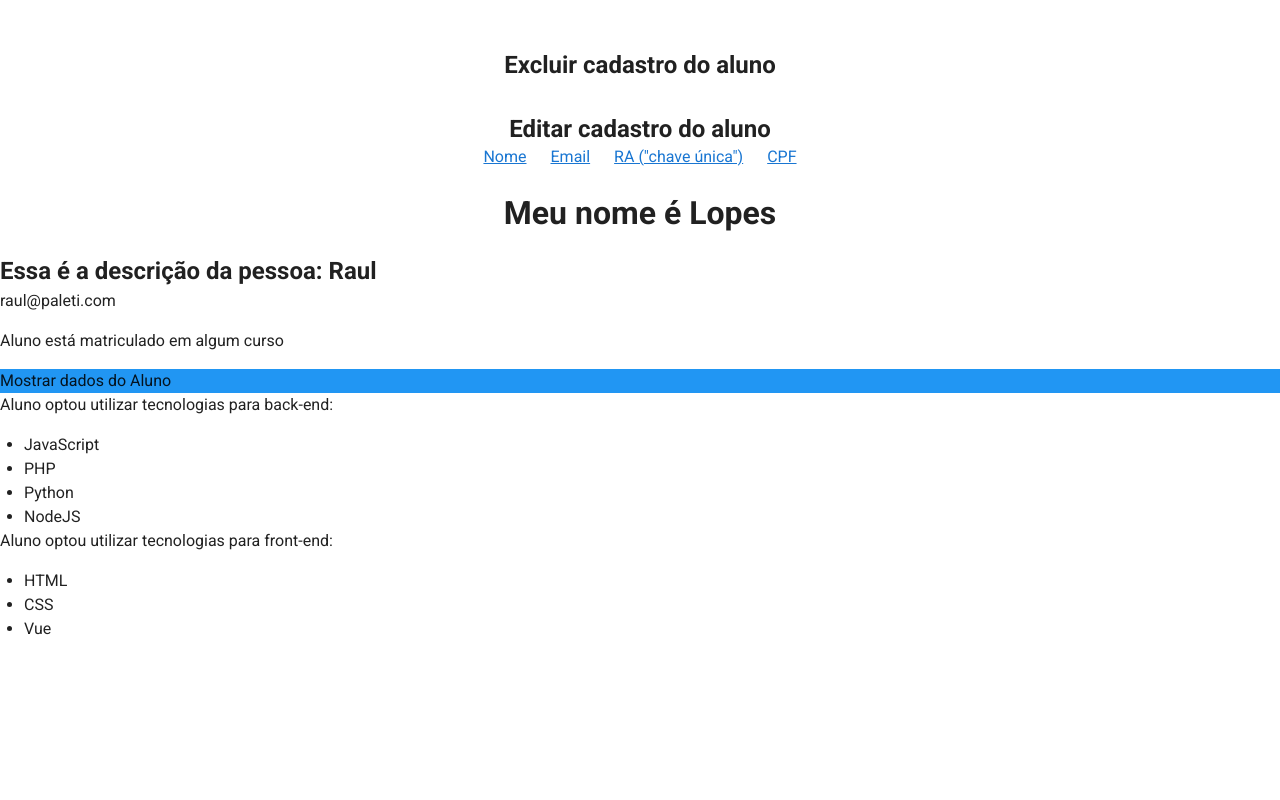
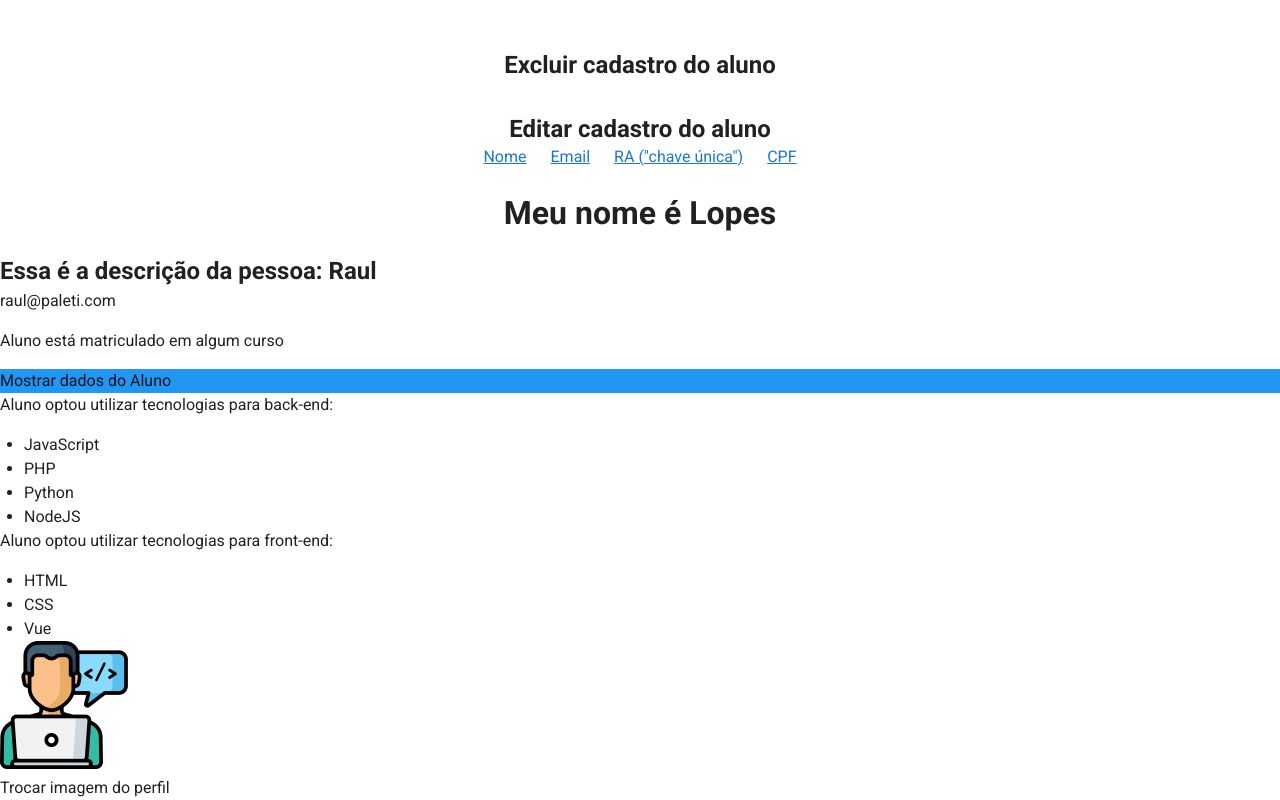
Before and after one commit to grupo-a/challenge-full-stack-web, a Vue app: page / in a window 1280 px wide. Shown: the part 825-1625 px from the top of the page. Before the commit the page ends 1466 px from the top, so only its background shows below. Built offline with nearby package versions, Linux system fonts and the light colour scheme.

Commit message:
emit com pictures

```diff
--- a/src/components/Info.vue
+++ b/src/components/Info.vue
@@ -22,12 +22,18 @@
                 {{ technology.language }}
             </li>
         </ul>
+    <Picture />
     </div>
 </template>
 
 <script lang="ts">
+    import Picture from './Picture.vue'
+
     export default {
         name: 'Info',
+        components: {
+            Picture
+        },
         props: {
             alunoEmail: String
         },
--- /dev/null
+++ b/src/components/MudarImagem.vue
@@ -0,0 +1,12 @@
+<template>
+    <div>
+        <button @click="$emit('mudarImagem')">Trocar imagem do perfil</button>
+    </div>
+</template>
+
+<script>
+export default {
+    name: 'MudarImagem',
+    emits: ['mudarImagem']
+}
+</script>
--- a/src/components/Pessoa.vue
+++ b/src/components/Pessoa.vue
@@ -6,7 +6,7 @@
 </template>
 
 <script>
-    import Info from './Info';
+    import Info from './Info.vue';
 
     export default {
         name: 'Pessoa',
--- /dev/null
+++ b/src/components/Picture.vue
@@ -0,0 +1,29 @@
+<template>
+    <div>
+        <img :src="avatar" :alt="descricao">
+        <MudarImagem @mudarImagem="trocarImagem" />
+    </div>
+</template>
+
+<script>
+    import MudarImagem from './MudarImagem.vue'
+
+    export default {
+        name: 'Picture',
+        components: {
+            MudarImagem
+        },
+        data() {
+            return {
+                avatar: "./img/avatar.png",
+                descricao: "Raul Paleti"
+            }
+        },
+        methods: {
+            trocarImagem() {
+                console.log("Opa")
+            this.avatar = "./img/avatar2.png"
+        }
+    }
+}
+</script>
```
Also changed, not shown: public/img/avatar.png (added), public/img/avatar2.png (added).
